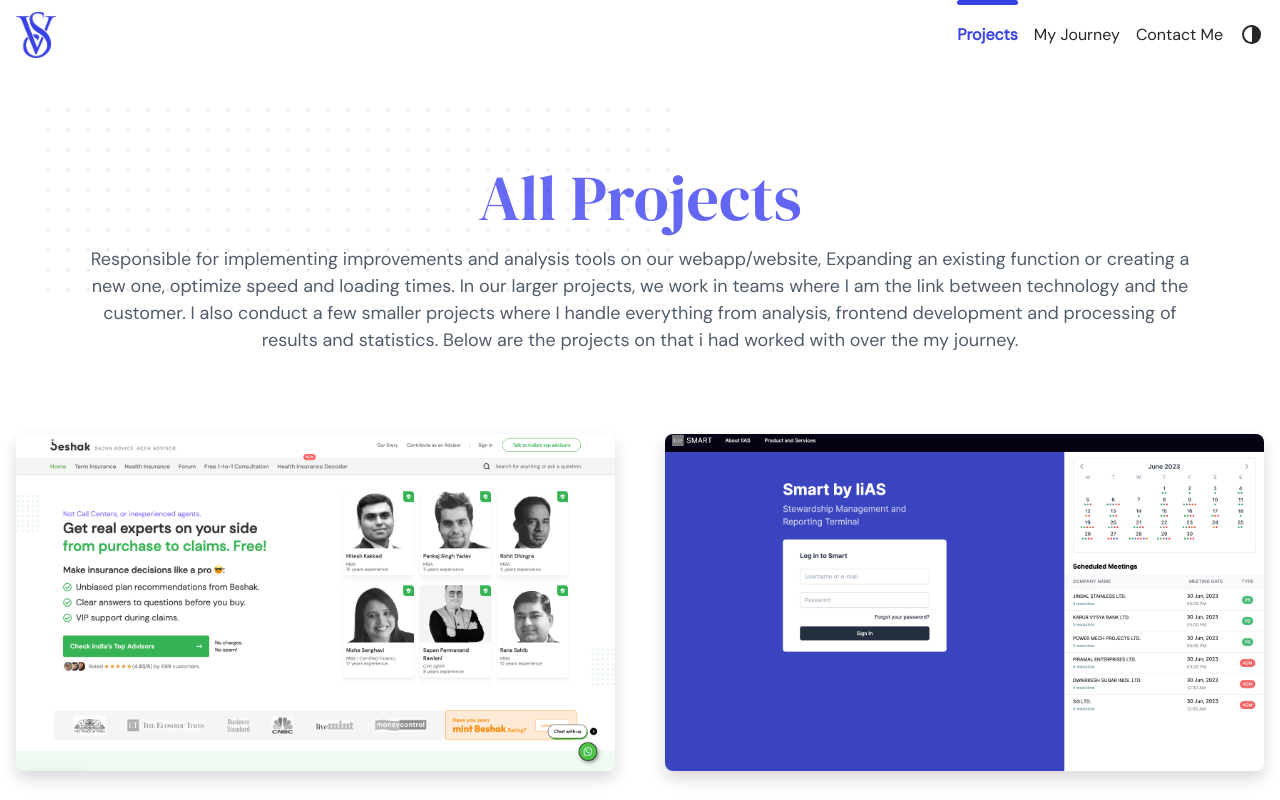
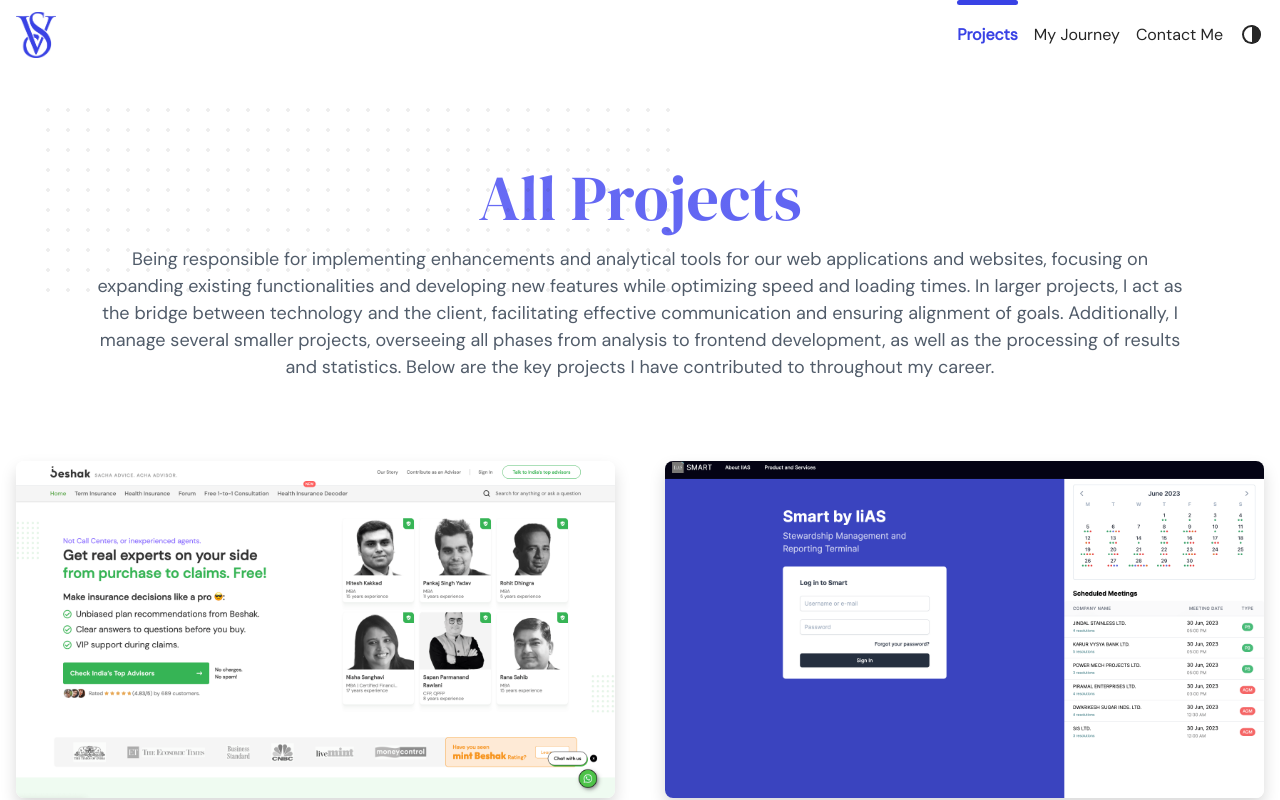
Before and after one commit to viveksinghup/myProfile, a Vue app: page /projects in a window 1280 px wide. Shown: the top 800 px of the page. Built offline with nearby package versions, Linux system fonts and the light colour scheme; what vue-typewriter would draw is missing.

Commit message:
recent changes

```diff
--- a/src/views/Projects.vue
+++ b/src/views/Projects.vue
@@ -8,15 +8,15 @@
         <p
           class="text-md md:text-lg px-5 w-full md:w-11/12 mx-auto text-gray-10"
         >
-                    Responsible for implementing improvements and analysis tools
-                    on our webapp/website, Expanding an existing function or
-                    creating a new one, optimize speed and loading times. In our
-                    larger projects, we work in teams where I am the link
-                    between technology and the customer. I also conduct a few
-                    smaller projects where I handle everything from analysis,
-                    frontend development and processing of results and
-                    statistics. Below are the projects on that i had worked with
-                    over the my journey.
+          Being responsible for implementing enhancements and analytical tools
+          for our web applications and websites, focusing on expanding existing
+          functionalities and developing new features while optimizing speed and
+          loading times. In larger projects, I act as the bridge between
+          technology and the client, facilitating effective communication and
+          ensuring alignment of goals. Additionally, I manage several smaller
+          projects, overseeing all phases from analysis to frontend development,
+          as well as the processing of results and statistics. Below are the key
+          projects I have contributed to throughout my career.
         </p>
       </div>
     </div>
```
Lines whose indentation alone changed are shown as unchanged.
